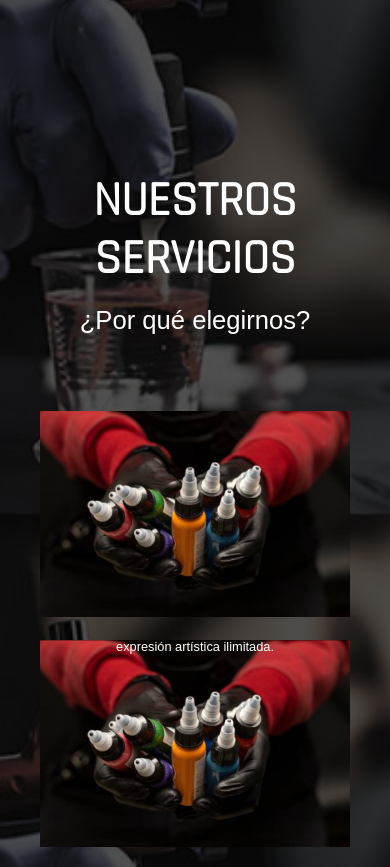
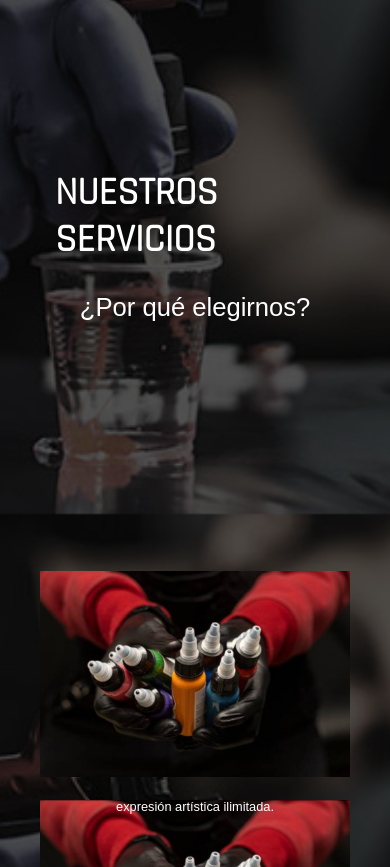
Before and after one commit to francoeromero/optimum_stigmata, a website: page index.html in a window 390 px wide. Shown: the part 2229-3096 px from the top of the page. Drawn offline with nearby package versions, Linux system fonts and the light colour scheme; a web font is replaced by a local one.

Commit message:
responsive

```diff
--- a/css/styles.css
+++ b/css/styles.css
@@ -320,13 +320,14 @@ header.scroll {
     flex-direction: column !important;
 }
 
-.servicios h2, .servicios p{
+.servicios h3, .servicios p{
     text-align: center;
 }
 .servicios h3 i {
     border: 3px solid white;
     border-radius: 5px;
     width: 3rem;
+    font-weight: bold;
     padding: 10px;
     padding-left: 5px;
     padding-top: 5px;
@@ -494,7 +495,14 @@ header.scroll {
     }
     /* // */
     /* section 3 */
-    .servicios h2, .servicios p,{
+    .servicios .textEmpresa{
+        margin: 10rem;
+        width: 100%;
+        display: flex;
+        align-items: center;
+        justify-content: center;
+    }
+    .servicios h2, .servicios p{
         scale: 0.8;
     }
     .servicios .textEmpresa{
```
